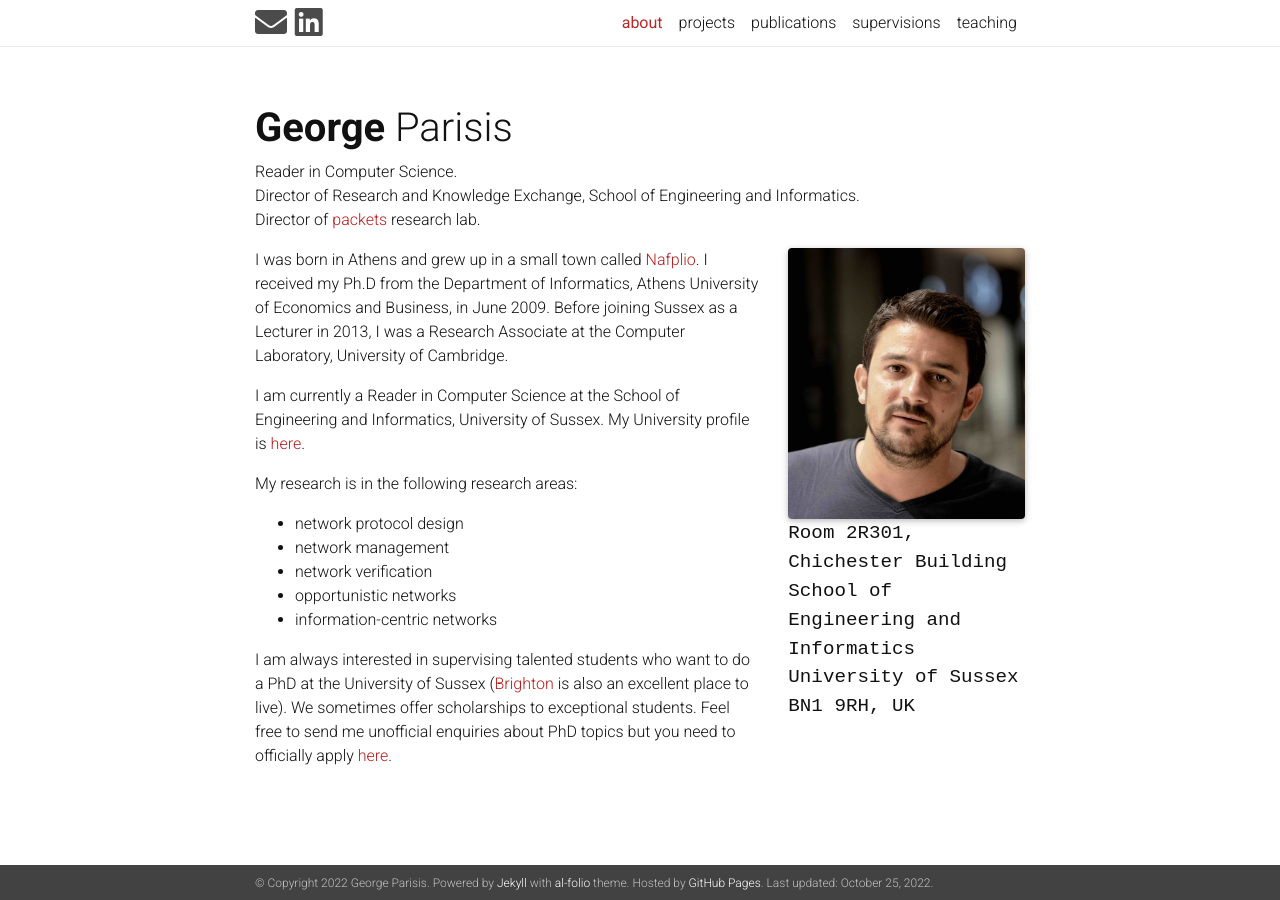
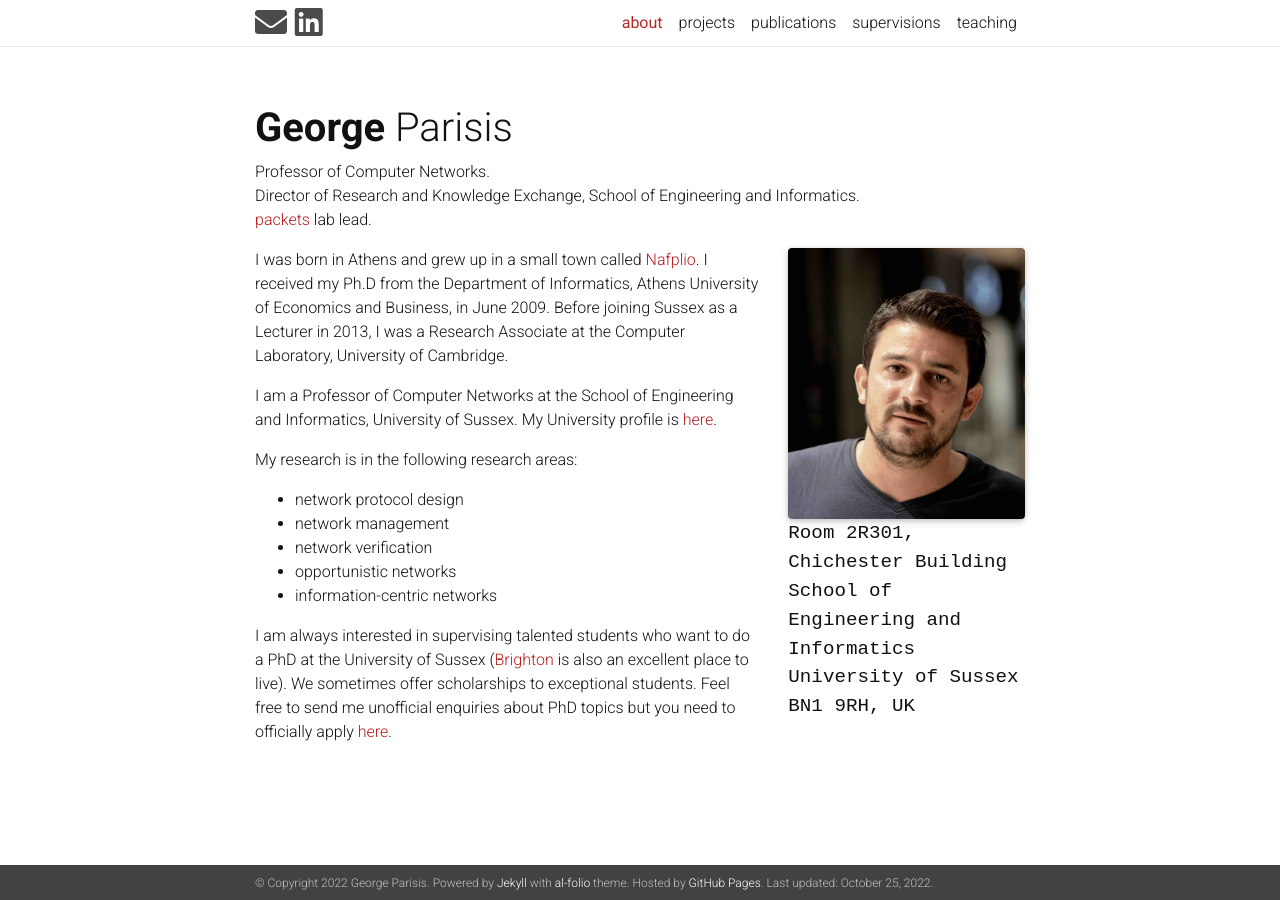
Before and after one commit to georgeparisis/georgeparisis.github.io, a Jekyll site: the page built from _pages/about.md, in a window 1280 px wide. Built offline with Jekyll 4.4.1, drawn with Linux system fonts in a browser that asks for light colours; nearby versions of some CDN libraries; a style sheet for code colours, icons or effects is not loaded.

Commit message:
Update about.md

```diff
--- a/_pages/about.md
+++ b/_pages/about.md
@@ -2,7 +2,7 @@
 layout: about
 title: about
 permalink: /
-description: Reader in Computer Science. <br> Director of Research and Knowledge Exchange, School of Engineering and Informatics. <br> Director of <a href="https://packets-lab.github.io/" target="_blank">packets</a> research lab.
+description: Professor of Computer Networks. <br> Director of Research and Knowledge Exchange, School of Engineering and Informatics. <br> <a href="https://packets-lab.github.io/" target="_blank">packets</a> lab lead.
 
 profile:
   align: right
@@ -19,7 +19,7 @@ social: true
 
 I was born in Athens and grew up in a small town called [Nafplio](https://en.wikipedia.org/wiki/Nafplio){:target="_blank"}. I received my Ph.D from the Department of Informatics, Athens University of Economics and Business, in June 2009. Before joining Sussex as a Lecturer in 2013, I was a Research Associate at the Computer Laboratory, University of Cambridge.
 
-I am currently a Reader in Computer Science at the School of Engineering and Informatics, University of Sussex. My University profile is [here](https://profiles.sussex.ac.uk/p334868-george-parisis){:target="_blank"}.
+I am a Professor of Computer Networks at the School of Engineering and Informatics, University of Sussex. My University profile is [here](https://profiles.sussex.ac.uk/p334868-george-parisis){:target="_blank"}.
 
 My research is in the following research areas:
 
```
